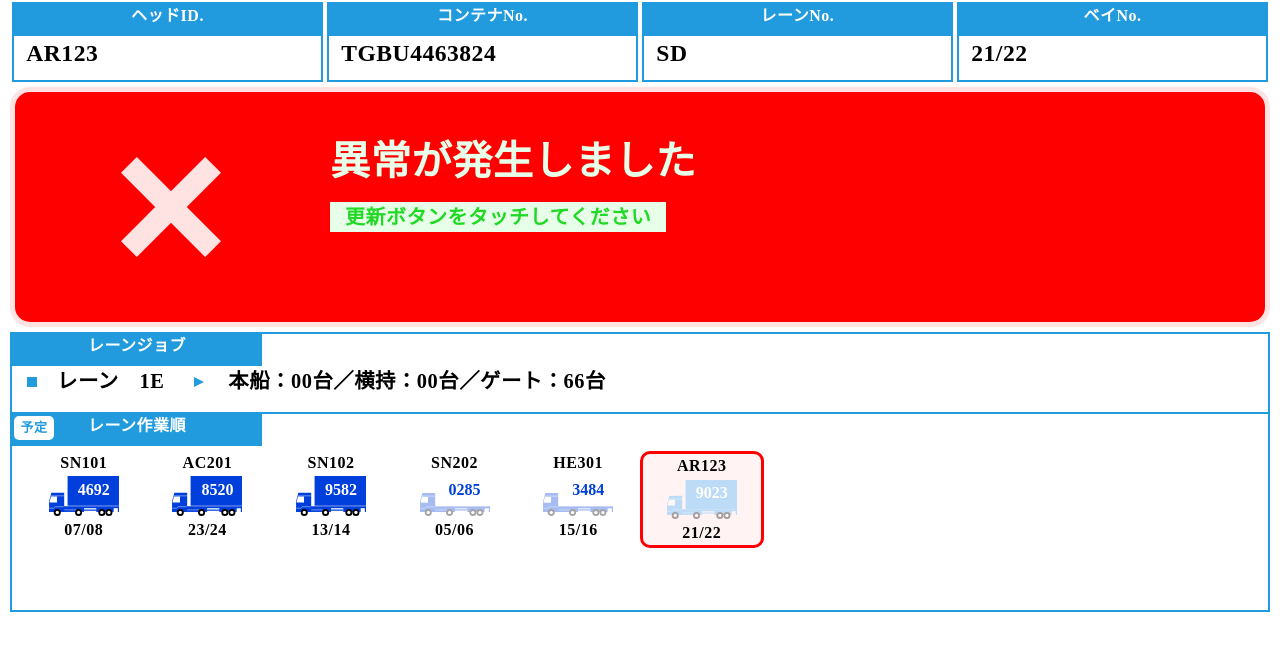
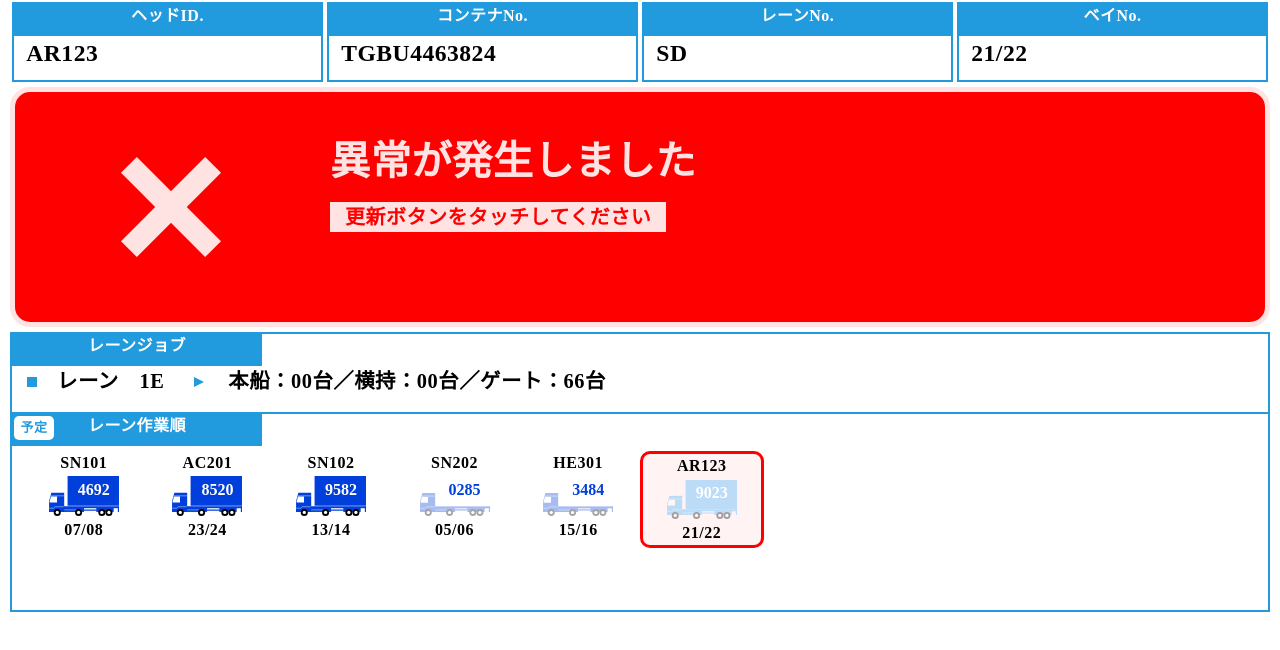
Before and after one commit to mes-shimizu/gostop_lane_error, a plain HTML site: page index.html in a window 1280 px wide. In both pictures the pointer is over the element "異常が発生しました". Shown: the part 98-748 px from the top of the page. Drawn offline with Linux system fonts and the light colour scheme; a web font is replaced by a local one.

Commit message:
Update lane_error.css

```diff
--- a/css/lane_error.css
+++ b/css/lane_error.css
@@ -90,7 +90,7 @@
 }
 .signal:hover > .no_sound_text,
 .signal:active > .no_sound_text{
-	color:#e7ffe8;
+	color:#ffe3e3;
 }
 .signal:hover > img.flicker,
 .signal:active > img.flicker{/*フリック時の○マーク*/
@@ -98,12 +98,12 @@
 }
 .signal:hover > .ok_lane,
 .signal:active > .ok_lane{
-	color:#e7ffe8;
+	color:#ffe3e3;
 }
 .signal:hover > .attention,
 .signal:active > .attention{
-	color: #21d925;
-	background-color:#e7ffe8;
+	color: #ff0000;
+	background-color:#ffe3e3;
 }
 /*ここまでフリック時の挙動*/
 .blank{
```
